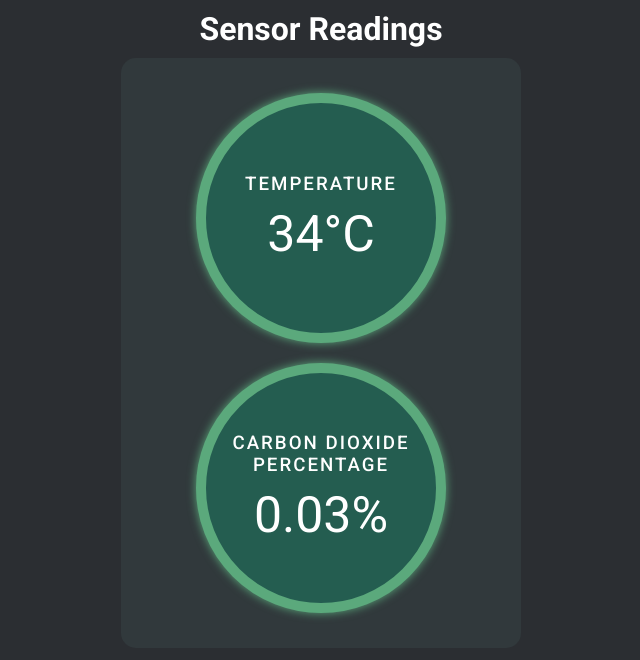
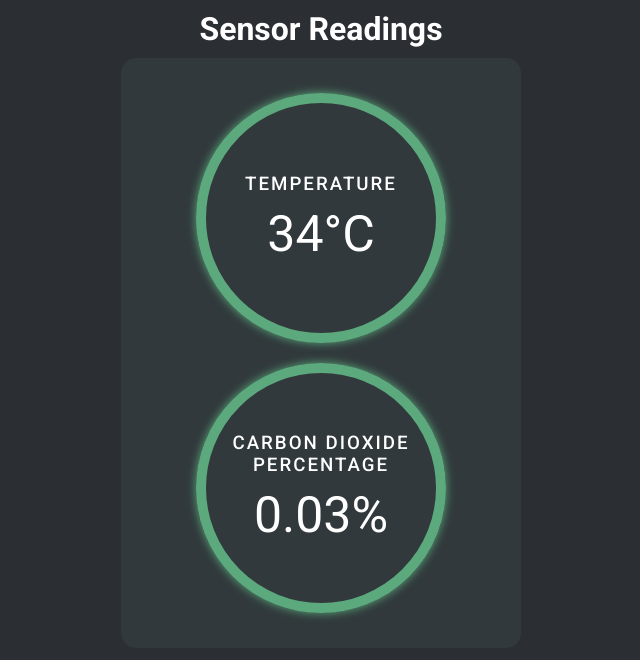
Before and after one commit to abdalatyf/bo2loz, a plain HTML site: page index.html in a window 1280 px wide. Shown: the whole page, without its empty margins (319-959 px from the left). Drawn offline with Linux system fonts and the light colour scheme.

Commit message:
Update main.css

```diff
--- a/main.css
+++ b/main.css
@@ -32,7 +32,6 @@ h1 {
   gap: 10px;
   padding: 20px;
   justify-content: center;
-  background-color: rgb(36, 93, 80);
   align-items: center;
 }
 .container h3 {
```
